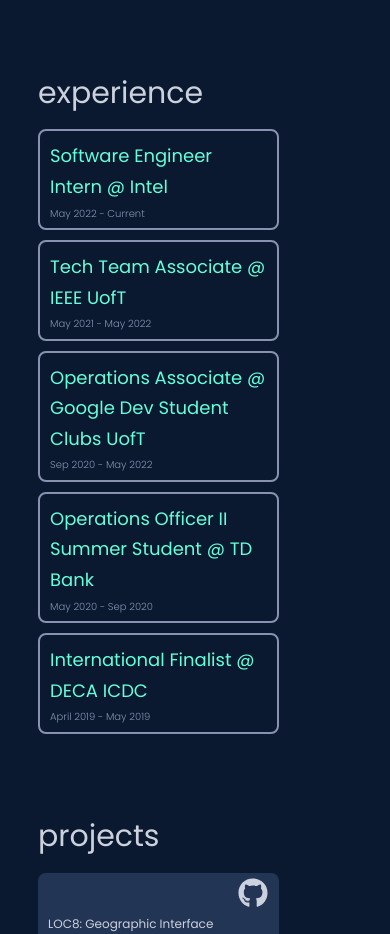
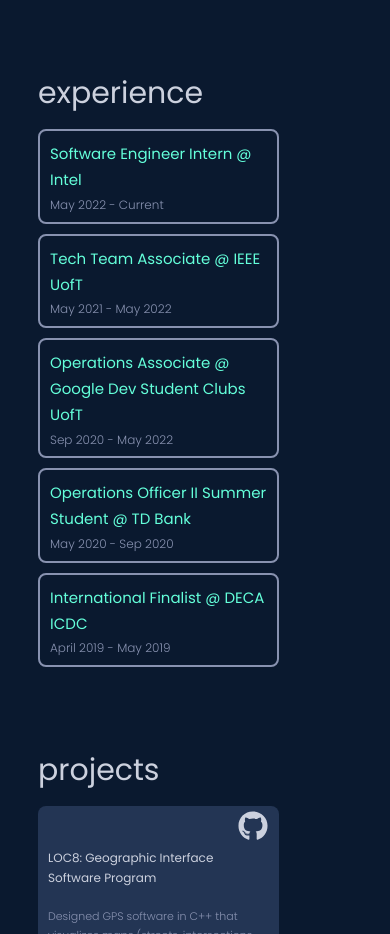
Before and after one commit to sanjana-d/sanjanas-website, a React (Create React App) app in the folder portfolio-1 2/: page / in a window 390 px wide. Shown: the part 1440-2374 px from the top of the page. Built offline with nearby package versions, Linux system fonts and the light colour scheme.

Commit message:
Add files via upload

```diff
--- a/portfolio-1 2/src/components/experience/experience.css
+++ b/portfolio-1 2/src/components/experience/experience.css
@@ -108,7 +108,7 @@
     }
 
     .experience-box-small {
-        font-size: 12px;
+        font-size: 14px;
         font-family: 'Poppins', sans-serif;
         color: var(--color-text-green);
         max-width: 65%;
@@ -122,7 +122,7 @@
     }
 
     .experience-box {
-        font-size: 12px;
+        font-size: 14px;
         font-family: 'Poppins', sans-serif;
         color: var(--color-text-green);
         max-width: 65%;
@@ -137,13 +137,13 @@
 
     .experience-box-content {
         font-weight: lighter;
-        font-size: 12px;
+        font-size: 14px;
         font-family: 'Poppins', sans-serif;
         color: var(--color-text-light);
     }
 
     .experience-box-date {
-        font-size: 10px;
+        font-size: 12px;
         font-family: 'Poppins', sans-serif;
         font-weight: lighter;
         color: var(--color-text);
@@ -172,6 +172,10 @@
         display:block;
     }
 
+    .experience-box-title{
+        font-size: 15px;
+    }
+
 }
 
 
@@ -183,7 +187,7 @@
 
     .experience-title{
         font-family: 'Poppins', sans-serif;
-        font-size: 40px;
+        font-size: 42px;
         padding-top: 10%;
         margin-left: 5%;
         margin-top: 10%;
@@ -225,7 +229,7 @@
     }
 
     .experience-box-date {
-        font-size: 12px;
+        font-size: 13px;
         font-family: 'Poppins', sans-serif;
         font-weight: lighter;
         color: var(--color-text);
```
